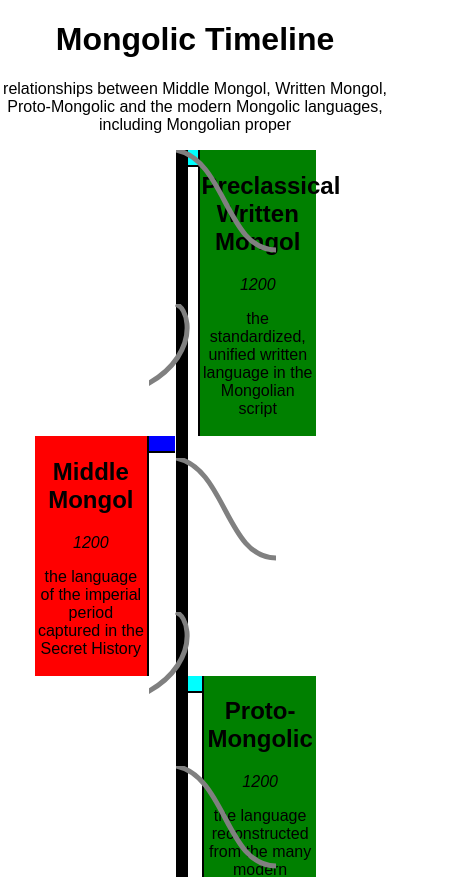
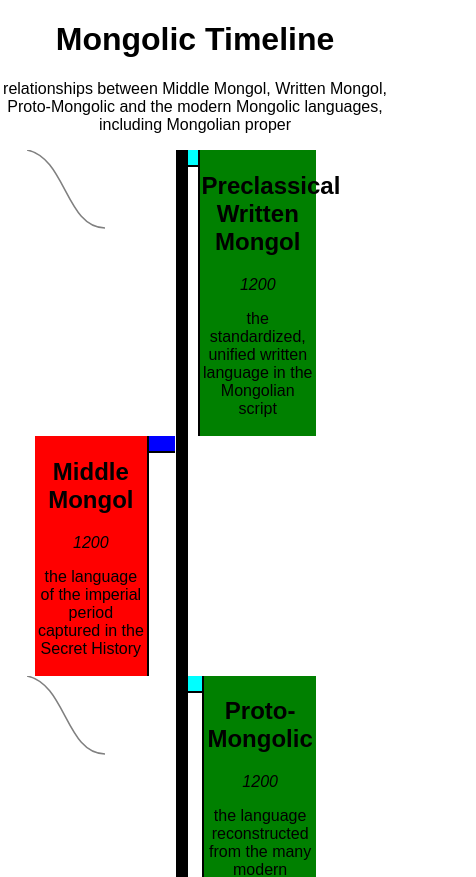
Before and after one commit to Botmasher/mongolic-timeline, a React (Create React App) app: page / in a window 390 px wide. Shown: the top 877 px of the page, 476 px wide, since content can reach past the window. Built offline with nearby package versions, Linux system fonts and the light colour scheme; the HTML template or start-up script is replaced by a standard one.

Commit message:
Attempt to make svg connectors responsive when timeline resized

```diff
--- a/src/Timeline/index.js
+++ b/src/Timeline/index.js
@@ -17,6 +17,22 @@ class Timeline extends Component {
   // NOTE could just call a draw function directly from div?
   drawConnector = component => {
     console.log(`offsets: ${component.offsetTop} (top), ${component.offsetLeft} (left)`);
+  };
+
+  setupConnectorDimensions = () => {
+    if (!this.refs.timeline) return;
+
+    dates = [1150, 1200, 1227, 1300, 1500, 1750, 1900];
+
+    // TODO calculate positioning for connectors along timeline
+    const timelinePosStart = this.refs.timeline.offsetTop;
+    const timelinePosEnd = timelinePosEnd + this.refs.timeline.height;
+    const dateOffsetFactors = dates.map(date => date / dates[0]);
+
+    const dateOffsets = dateOffsetFactors.map(offset => timelinePosStart * offset);
+
+    // TODO left vs right offsets? (for connecting to child node div position)
+    // or setup both svg and node in absolute?
   };
 
   componentDidMount() {
--- a/src/TimelineNode/index.js
+++ b/src/TimelineNode/index.js
@@ -15,14 +15,25 @@ class TimelineNode extends React.Component {
 		const { direction } = this.props;
 		const connectorTarget = null; 	// temp - define and pass props.connectorTarget
 	  this.setState({connector: () => (
-	  	<svg style={{
-        position: 'absolute',
+			<div
+				style={{
+					position: "absolute",
+					marginLeft: "-38%",
+					width: "100%",
+					height: "100%"
+				}}
+			>
+		  	<svg
+					preserveAspectRatio="xMaxyMin meet"
+					viewBox="0 0 500 150"
+					style={{
 	        	zIndex: 2,
 	        	top: this.props.offsetTop,
 	        	left: e.offsetLeft
-      }}>
+	      	}}
+				>
 	        <path
-          strokeWidth="5"
+	          strokeWidth="2"
 	          stroke="gray"
 	          fill="none"
 	          d={`
@@ -32,8 +43,9 @@ class TimelineNode extends React.Component {
 	              ${direction === 'right' ? `100,100` : `-100,100`}
 	          `}
 	        />
-      </svg>)
-		});
+	      </svg>
+			</div>
+		)});
 	};
 
 	componentDidMount() {
```
Lines whose indentation alone changed are shown as unchanged.
